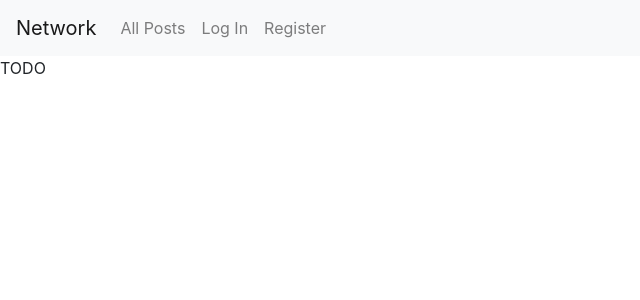
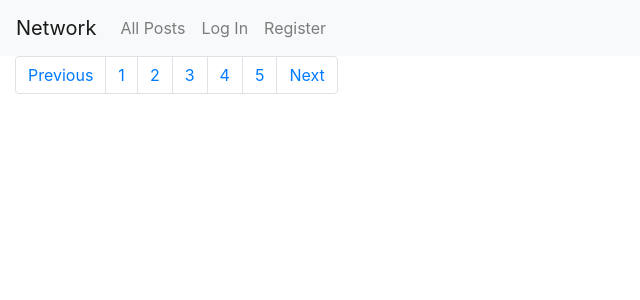
Before and after one commit to elizalde-andres/project4, a Django app: page / in a window 1280 px wide. Shown: the top 300 px of the page, without its empty margins (0-640 px from the left). Run offline with Django 3.2, Linux system fonts and the light colour scheme; some libraries are stand-ins or nearby versions.

Commit message:
added templates

```diff
--- /dev/null
+++ b/network/static/network/post.js
@@ -0,0 +1 @@
+// like unlike edit post
--- /dev/null
+++ b/network/static/network/profile.js
@@ -0,0 +1 @@
+//(Un)Follow update following and followerss number
--- a/network/templates/network/index.html
+++ b/network/templates/network/index.html
@@ -1,5 +1,16 @@
 {% extends "network/layout.html" %}
+{% load static %}
 
 {% block body %}
-    TODO
+    <div id=message-view>
+    </div>
+
+    <div id="posts-view">
+        {% include "network/posts.html" with posts=posts %}
+    </div>
 {% endblock %}
+
+{% block script %}
+    {{ request.user.id|json_script:"user_id" }}
+    <script src="{% static 'network/addpost.js' %}"></script>
+{% endblock %}
--- /dev/null
+++ b/network/templates/network/posts.html
@@ -0,0 +1,73 @@
+{% load static %}
+<div class="container-fluid">
+	{% for post in posts %}
+        <div class="row">
+            <div class="col-md-3">
+            </div>
+            <div class="col-md-6">
+                <div class="row">
+                    <div class="col-md-12" id="user-info">
+                        { post.author.name } @{ post.author.username }
+                    </div>
+                </div>
+                <div class="row">
+                    <div class="col-md-12" id="post-content">
+                        { post.content }
+                    </div>
+                </div>
+                <div class="row">
+                    <div class="col-md-12 text-right" id="timestamp">
+                        { post.timestamp }
+                    </div>
+                </div>
+                <div class="row">
+                    <div class="col-md-6" id="likes">
+                        { post.likes_count } Like Button <i class="far fa-heart"></i><i class="fas fa-heart"></i>
+                    </div>
+                    <div class="col-md-6 text-right">
+                        <button type="button" class="btn btn-outline-secondary btn-md" id="edit-post">
+                            Edit<i class="fa-solid fa-pen-to-square"></i>
+                        </button>
+                    </div>
+                </div>
+            </div>
+            <div class="col-md-3">
+            </div>
+        </div>
+    {% endfor %}
+
+	<div class="row">
+		<div class="col-md-12">
+			<nav>
+				<ul class="pagination">
+					<li class="page-item">
+						<a class="page-link" href="#">Previous</a>
+					</li>
+					<li class="page-item">
+						<a class="page-link" href="#">1</a>
+					</li>
+					<li class="page-item">
+						<a class="page-link" href="#">2</a>
+					</li>
+					<li class="page-item">
+						<a class="page-link" href="#">3</a>
+					</li>
+					<li class="page-item">
+						<a class="page-link" href="#">4</a>
+					</li>
+					<li class="page-item">
+						<a class="page-link" href="#">5</a>
+					</li>
+					<li class="page-item">
+						<a class="page-link" href="#">Next</a>
+					</li>
+				</ul>
+			</nav>
+		</div>
+	</div>
+</div>
+
+{% block script %}
+    {{ request.user.id|json_script:"user_id" }}
+    <script src="{% static 'network/post.js' %}"></script>
+{% endblock %}
```
Also changed, not shown: network/templates/network/following.html (added, +48 -0 lines), network/templates/network/profile.html (added, +57 -0 lines), network/static/network/addpost.js (added).
